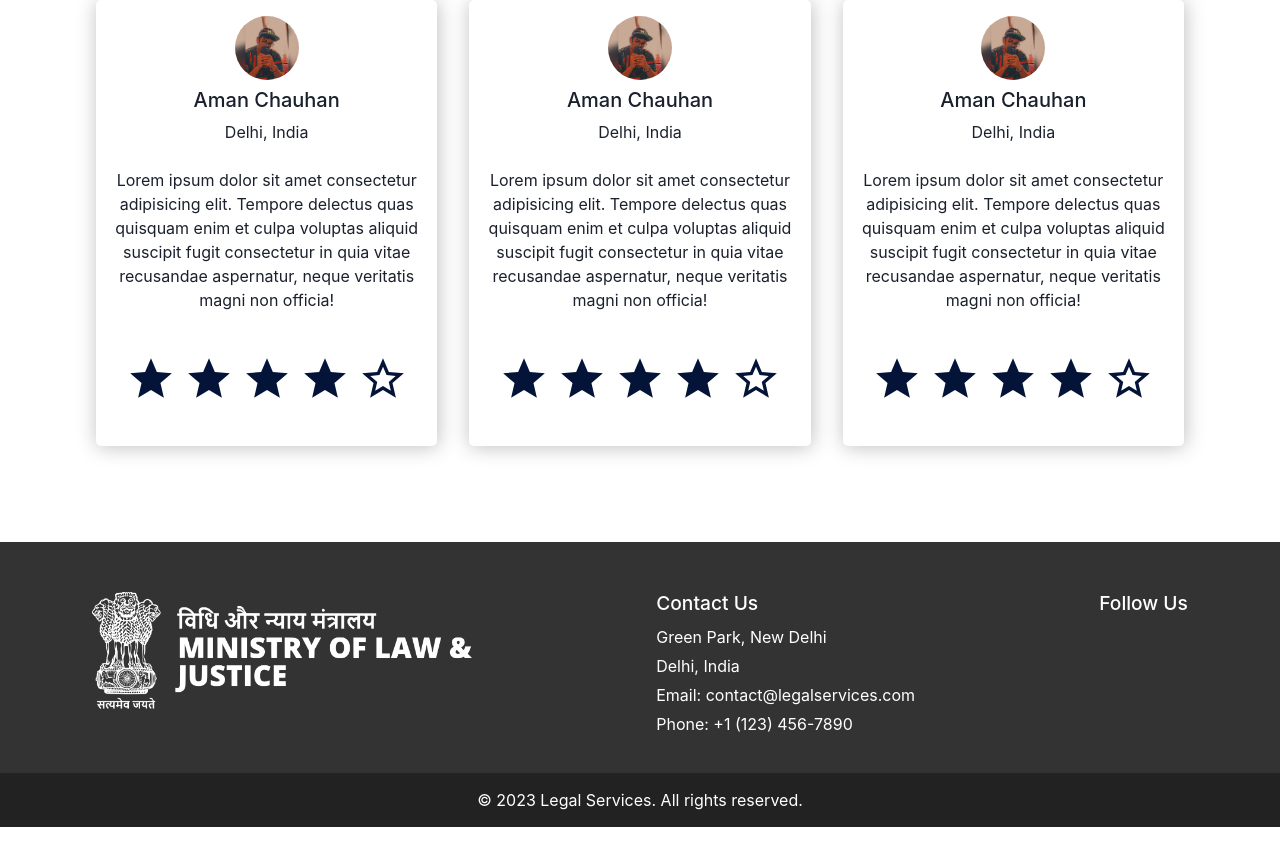
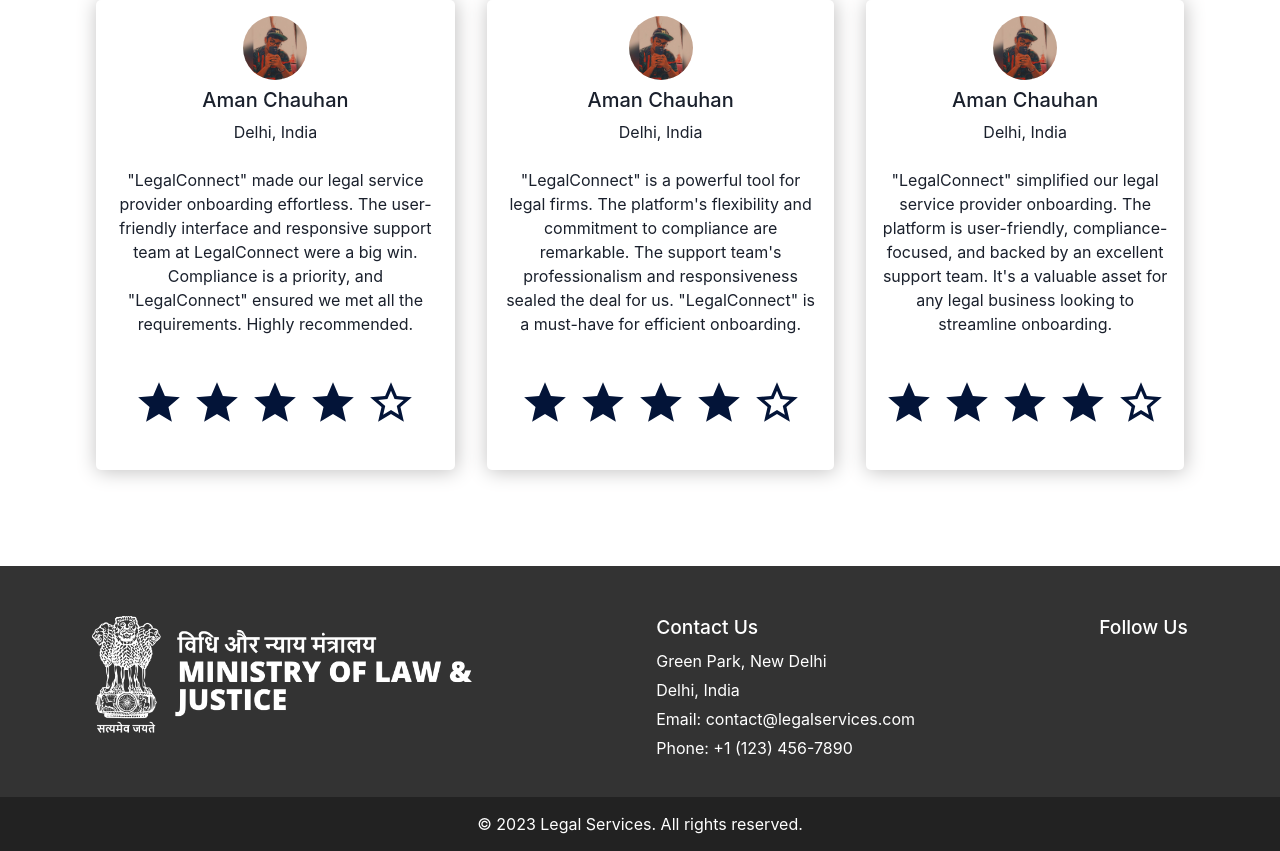
Before and after one commit to akshwalia/legal-connect, a React (Vite) app: page / in a window 1280 px wide. Shown: the part 4432-5283 px from the top of the page. Before the commit the page ends 5259 px from the top, so only its background shows below. Built offline with nearby package versions, Linux system fonts and the light colour scheme; a web font is replaced by a local one.

Commit message:
Minor changes

```diff
--- a/src/components/FAQ.jsx
+++ b/src/components/FAQ.jsx
@@ -26,7 +26,7 @@
                 <div className={faq1 ? 'faq active' : 'faq'} onClick={toggleAnswer1}>
                     <div className="question">What is LegalConnect? {chevron}</div>
                     <div className="answer">
-                        Lorem ipsum dolor sit amet consectetur adipisicing elit. Fugit quibusdam temporibus nulla molestiae ipsam, quam saepe. Accusamus similique at accusantium harum, numquam deserunt voluptatem atque qui aperiam dolorum tenetur doloribus!
+                        LegalConnect is dedicated to revolutionizing the legal service industry in India. We strive to bring order to the fragmented sector by creating an inclusive e-marketplace where legal service providers, including advocates, lawyers, typewriters, and more, can connect, collaborate, and thrive
                     </div>
                 </div>
                 <div className={faq2 ? 'faq active' : 'faq'} onClick={toggleAnswer2}>
--- a/src/components/ReviewSection.jsx
+++ b/src/components/ReviewSection.jsx
@@ -23,10 +23,7 @@
                     </div>
                     <div className="box_text">
                         <p>
-                            Lorem ipsum dolor sit amet consectetur adipisicing elit. Tempore
-                            delectus quas quisquam enim et culpa voluptas aliquid suscipit fugit
-                            consectetur in quia vitae recusandae aspernatur, neque veritatis magni
-                            non officia!
+                            "LegalConnect" made our legal service provider onboarding effortless. The user-friendly interface and responsive support team at LegalConnect were a big win. Compliance is a priority, and "LegalConnect" ensured we met all the requirements. Highly recommended.
                         </p>
                     </div>
                     <div className="box_bottom">
@@ -53,10 +50,7 @@
                     </div>
                     <div className="box_text">
                         <p>
-                            Lorem ipsum dolor sit amet consectetur adipisicing elit. Tempore
-                            delectus quas quisquam enim et culpa voluptas aliquid suscipit fugit
-                            consectetur in quia vitae recusandae aspernatur, neque veritatis magni
-                            non officia!
+                            "LegalConnect" is a powerful tool for legal firms. The platform's flexibility and commitment to compliance are remarkable. The support team's professionalism and responsiveness sealed the deal for us. "LegalConnect" is a must-have for efficient onboarding.
                         </p>
                     </div>
                     <div className="box_bottom">
@@ -83,10 +77,7 @@
                     </div>
                     <div className="box_text">
                         <p>
-                            Lorem ipsum dolor sit amet consectetur adipisicing elit. Tempore
-                            delectus quas quisquam enim et culpa voluptas aliquid suscipit fugit
-                            consectetur in quia vitae recusandae aspernatur, neque veritatis magni
-                            non officia!
+                            "LegalConnect" simplified our legal service provider onboarding. The platform is user-friendly, compliance-focused, and backed by an excellent support team. It's a valuable asset for any legal business looking to streamline onboarding.
                         </p>
                     </div>
 
```
